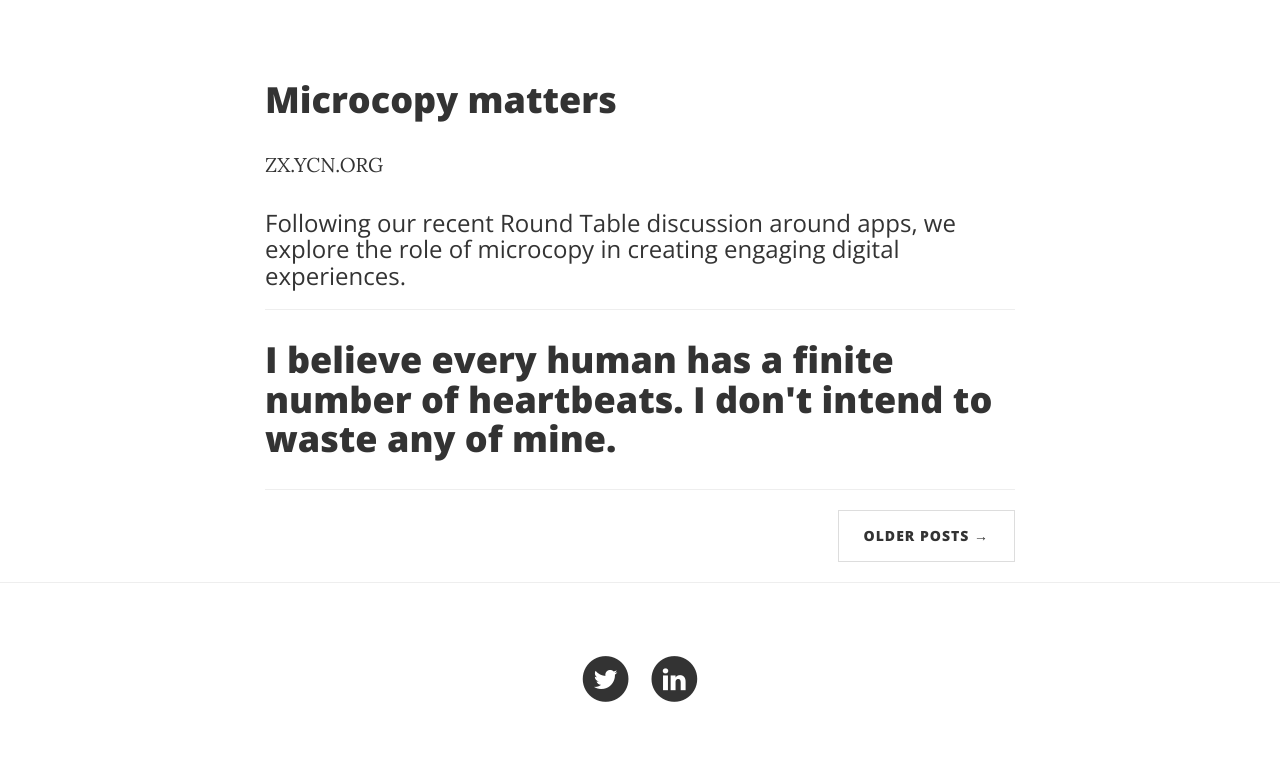
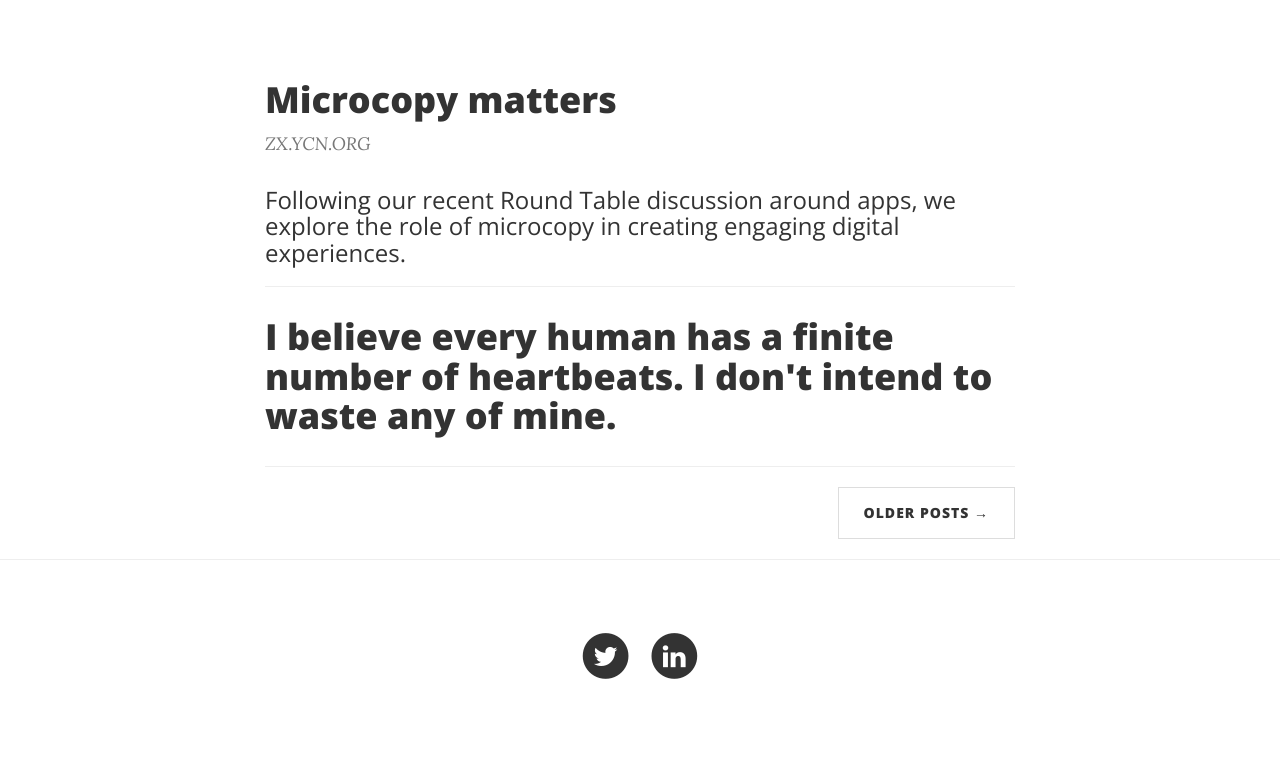
Before and after one commit to beatriceborbon/beatriceborbon.github.io, a Jekyll site: the page built from index.html, in a window 1280 px wide. Shown: the part 448-1219 px from the top of the page. Built offline with Jekyll 4.4.1, drawn with Linux system fonts in a browser that asks for light colours; after the commit the page ends 1196 px from its top, so only the background shows below that.

Commit message:
change post preview style

```diff
--- a/_sass/_layout.scss
+++ b/_sass/_layout.scss
@@ -228,12 +228,12 @@ hr.small {
   margin-top: 30px;
   margin-bottom: 10px;
 }
-.post-preview > a > .post-subtitle {
+.post-preview .post-subtitle {
   margin: 0;
   font-weight: 300;
   margin-bottom: 10px;
 }
-.post-preview > .post-meta {
+.post-preview .post-meta {
   color: #777777;
   font-size: 18px;
   font-style: italic;
```
